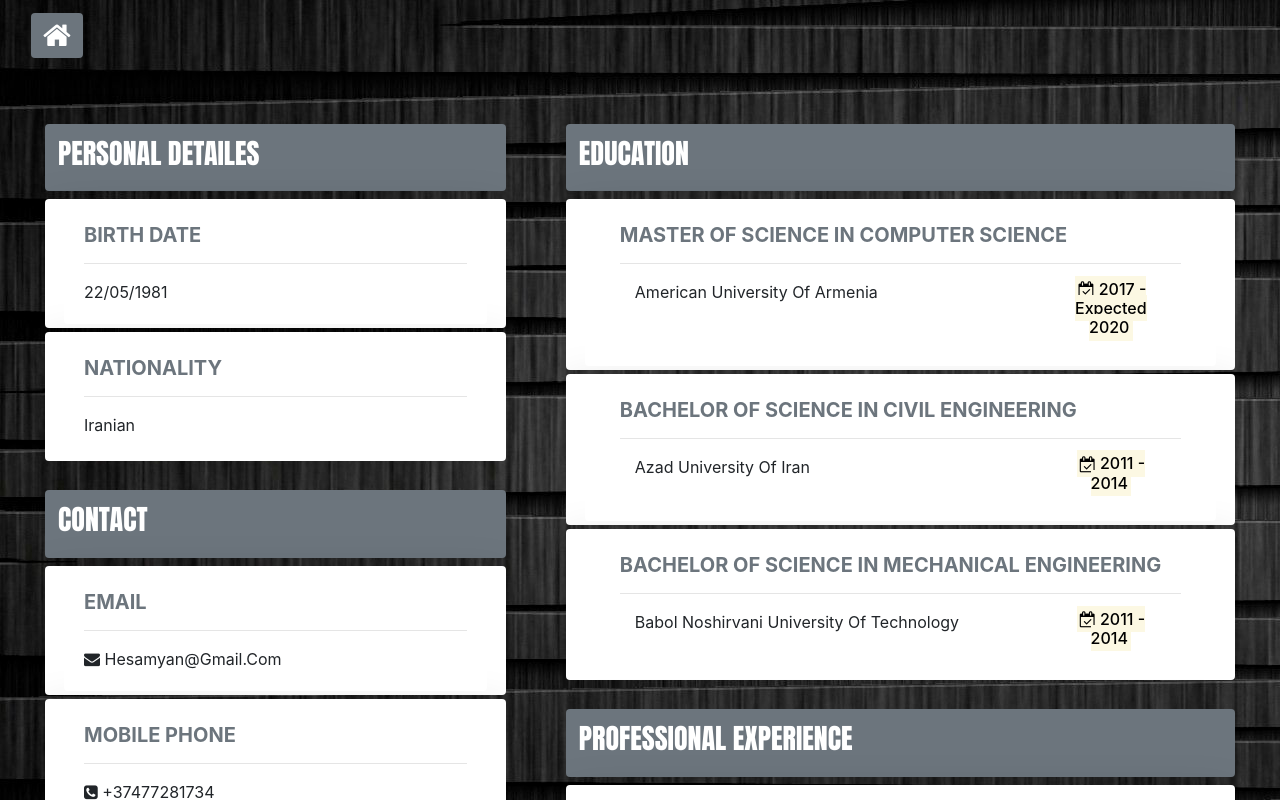
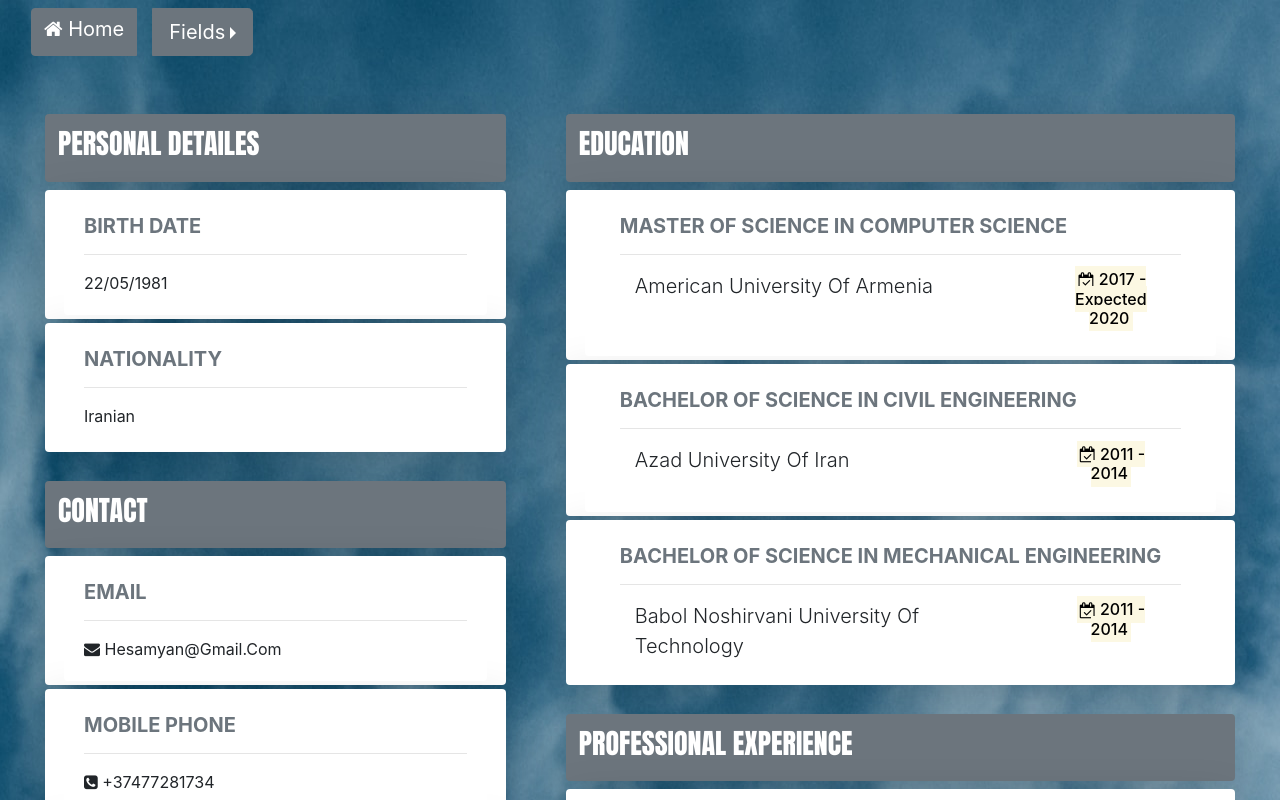
Before and after one commit to hooman734/cv, a React (Create React App) app: page / in a window 1280 px wide. Shown: the top 800 px of the page. Built offline with nearby package versions, Linux system fonts and the light colour scheme.

Commit message:
working on navbar

```diff
--- a/public/index.html
+++ b/public/index.html
@@ -9,6 +9,7 @@
       name="description"
       content="Web site created using create-react-app"
     />
+    <script src="https://code.jquery.com/jquery-3.4.1.min.js"></script>
     <link
       href="https://fonts.googleapis.com/css?family=Anton&display=swap"
       rel="stylesheet"
--- a/src/App.css
+++ b/src/App.css
@@ -1,6 +1,6 @@
 .App {
   text-align: center;
-  background-image: url("./background/wood.jpg");
+  background-image: url("./background/cloud.jpg");
   background-attachment: fixed;
 }
 
@@ -21,7 +21,7 @@
   margin-right: -0.1rem;
 }
 
-.navbar {
+.navbar, .DropDownMenu {
   width: fit-content;
 }
 
--- a/src/App.js
+++ b/src/App.js
@@ -13,7 +13,7 @@ import "./App.css";
 function App() {
   return (
     <div className="container-fluid width-align-justify App">
-      <div className="row-sm-12">
+      <div className="row">
         <Navbar />
       </div>
       <div className="row Component">
@@ -30,8 +30,11 @@ function App() {
           <AccomplishedProject />
         </div>
       </div>
+      <div className="row-sm-10" >
+
+
+      </div>
     </div>
-  );
-}
+  );}
 
 export default App;
--- a/src/Components/DetailEducation.jsx
+++ b/src/Components/DetailEducation.jsx
@@ -24,7 +24,7 @@ const DetailEducation = function(props) {
                       className="text-decoration-none text-reset text-capitalize text-justify"
                       href={link || "#"}
                     >
-                      <p className="card-text text-left text-wrap text-reset text-capitalize text-justify">
+                      <p className="lead card-text text-left text-wrap text-reset text-capitalize text-justify">
                         {context}
                       </p>
                     </a>
--- a/src/Components/Navbar.jsx
+++ b/src/Components/Navbar.jsx
@@ -1,17 +1,31 @@
 import React from "react";
+
 
 const Navbar = function() {
   return (
-    <nav class="navbar navbar-light bg">
-      <h1>
-        <a
-          className="badge badge-secondary navbar-brand text-white"
-          href="http://hooman734.github.io"
-        >
-          <i class="fa fa-home" />
-        </a>
-      </h1>
-    </nav>
+
+      <div style={{width: "3rem"}} className="btn-group btn-group-toggle btn-lg" role="group" aria-label="Basic example">
+          <a
+            className="btn btn-secondary navbar-brand text-white"
+            href="http://hooman734.github.io"
+          >
+            <i className="fa fa-home" /> Home
+          </a>
+          <div className="btn-group  dropright">
+            <button type="button" id="dropdownMenu" className="btn btn-lg btn-secondary dropdown-toggle" data-toggle="dropdown" aria-haspopup="true" aria-expanded="false">
+                Fields
+            </button>
+            <div className="dropdown-menu" aria-labelledby="dropdownMenu">
+              <a className="dropdown-item" href="#">Action</a>
+              <a className="dropdown-item" href="#">Another action</a>
+              <a className="dropdown-item" href="#">Something else here</a>
+              <div className="dropdown-divider"></div>
+              <a className="dropdown-item" href="#">Separated link</a>
+            </div>
+            </div>
+      </div>
+
+
   );
 };
 
```
Also changed, not shown: src/background/cloud.jpg (added).
